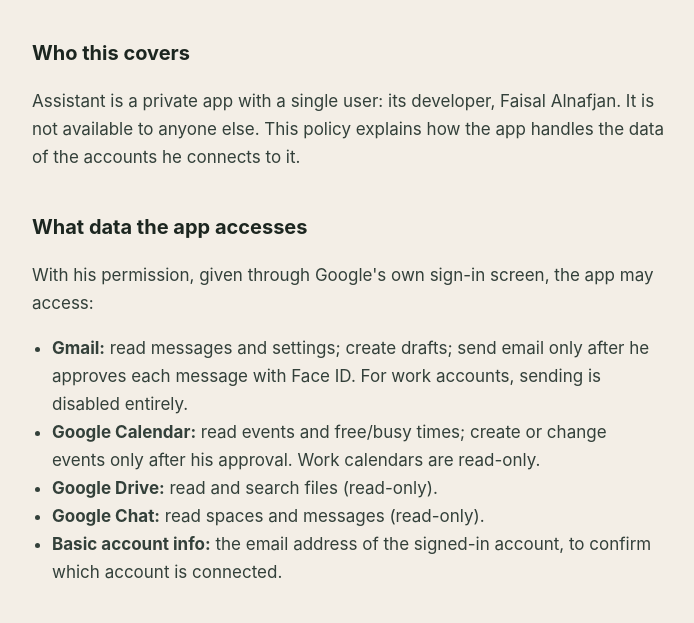
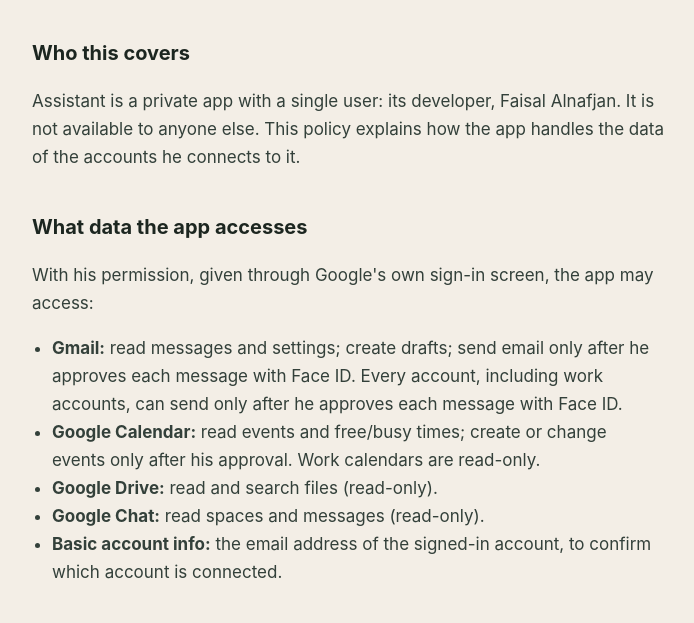
Before and after one commit to nafjan12/assistant-site, a plain HTML site: page privacy.html in a window 1280 px wide. Shown: the part 141-764 px from the top of the page, without its empty margins (292-986 px from the left). Drawn offline with Linux system fonts and the light colour scheme.

Commit message:
Privacy policy: work accounts can send after Face ID approval
Co-Authored-By: Claude Opus 5.5 <noreply@anthropic.com>

```diff
--- a/privacy.html
+++ b/privacy.html
@@ -17,7 +17,7 @@
 <h2>What data the app accesses</h2>
 <p>With his permission, given through Google's own sign-in screen, the app may access:</p>
 <ul>
-<li><strong>Gmail:</strong> read messages and settings; create drafts; send email only after he approves each message with Face ID. For work accounts, sending is disabled entirely.</li>
+<li><strong>Gmail:</strong> read messages and settings; create drafts; send email only after he approves each message with Face ID. Every account, including work accounts, can send only after he approves each message with Face ID.</li>
 <li><strong>Google Calendar:</strong> read events and free/busy times; create or change events only after his approval. Work calendars are read-only.</li>
 <li><strong>Google Drive:</strong> read and search files (read-only).</li>
 <li><strong>Google Chat:</strong> read spaces and messages (read-only).</li>
```
